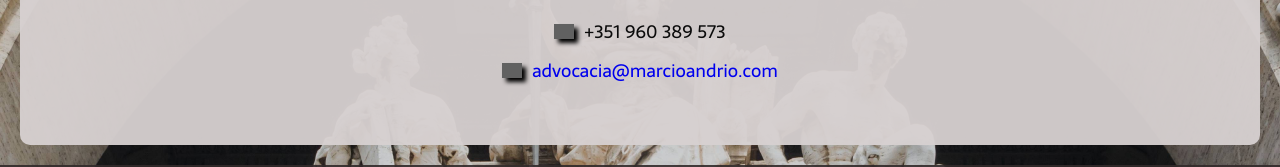
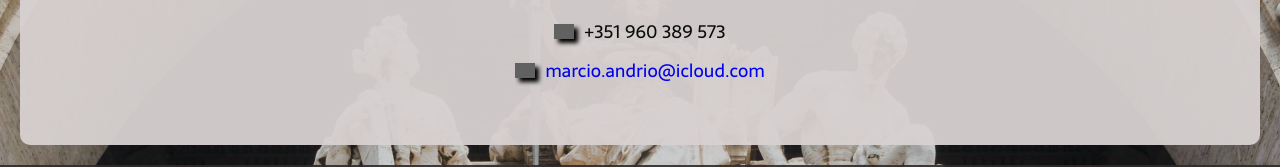
Before and after one commit to marcioandrio/escritorio, a plain HTML site: page index.html in a window 1280 px wide. Shown: the part 6062-6229 px from the top of the page. Drawn offline with Linux system fonts and the light colour scheme; grey boxes are pictures that could not be loaded.

Commit message:
Add files via upload

```diff
--- a/index.html
+++ b/index.html
@@ -226,7 +226,7 @@
             </form>
             <div class="contato-info">
                 <p><img src="https://img.icons8.com/ios-filled/50/000000/phone.png" alt="Telefone" class="icones"> +351 960 389 573</p>
-                <p><img src="https://img.icons8.com/ios-filled/50/000000/email.png" alt="Email" class="icones"> <a href="mailto:advocacia@marcioandrio.com">advocacia@marcioandrio.com</a></p>
+                <p><img src="https://img.icons8.com/ios-filled/50/000000/email.png" alt="Email" class="icones"> <a href="mailto:advocacia@marcioandrio.com">marcio.andrio@icloud.com</a></p>
             </div>
         </div>
     </section>
```
